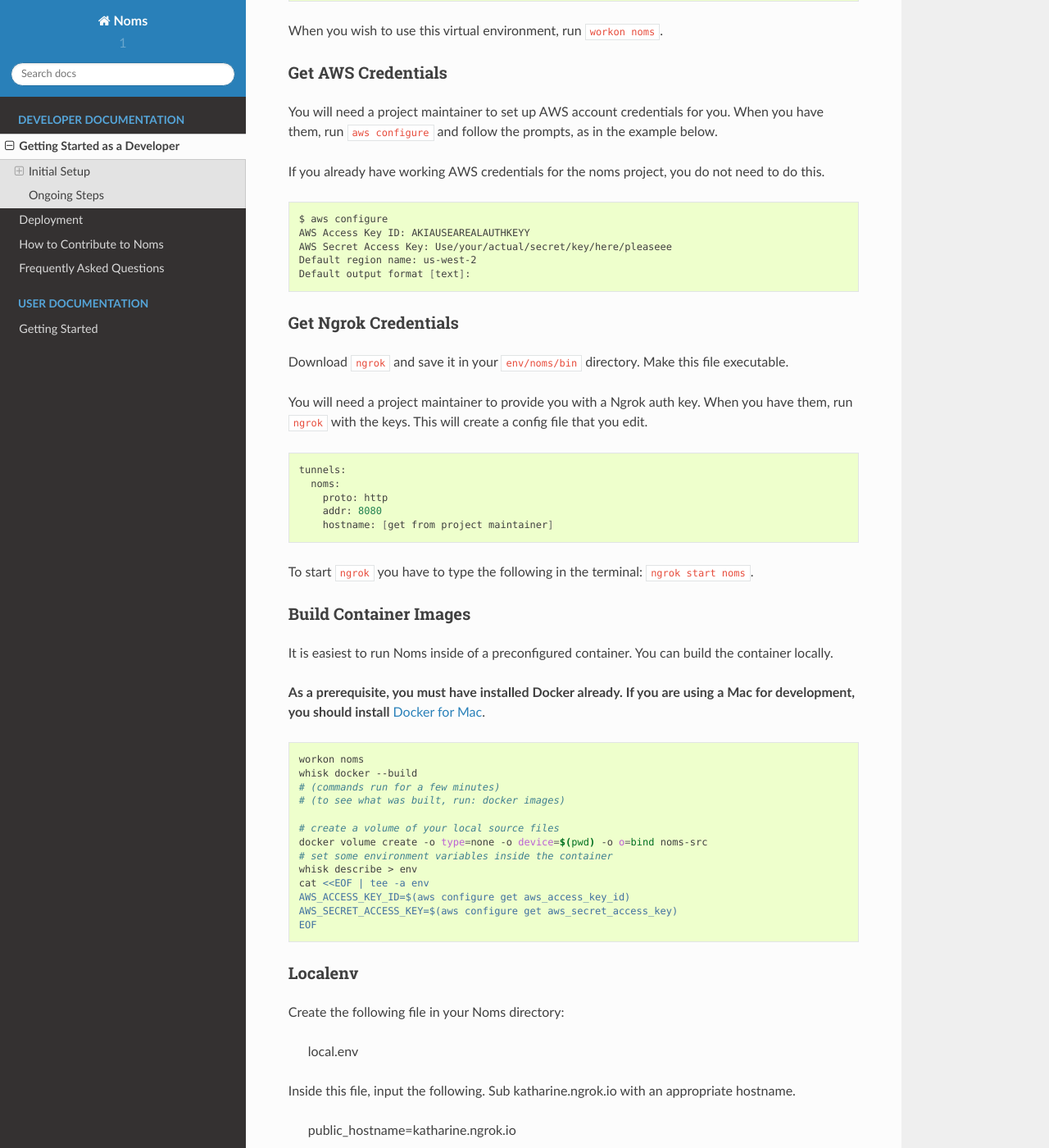
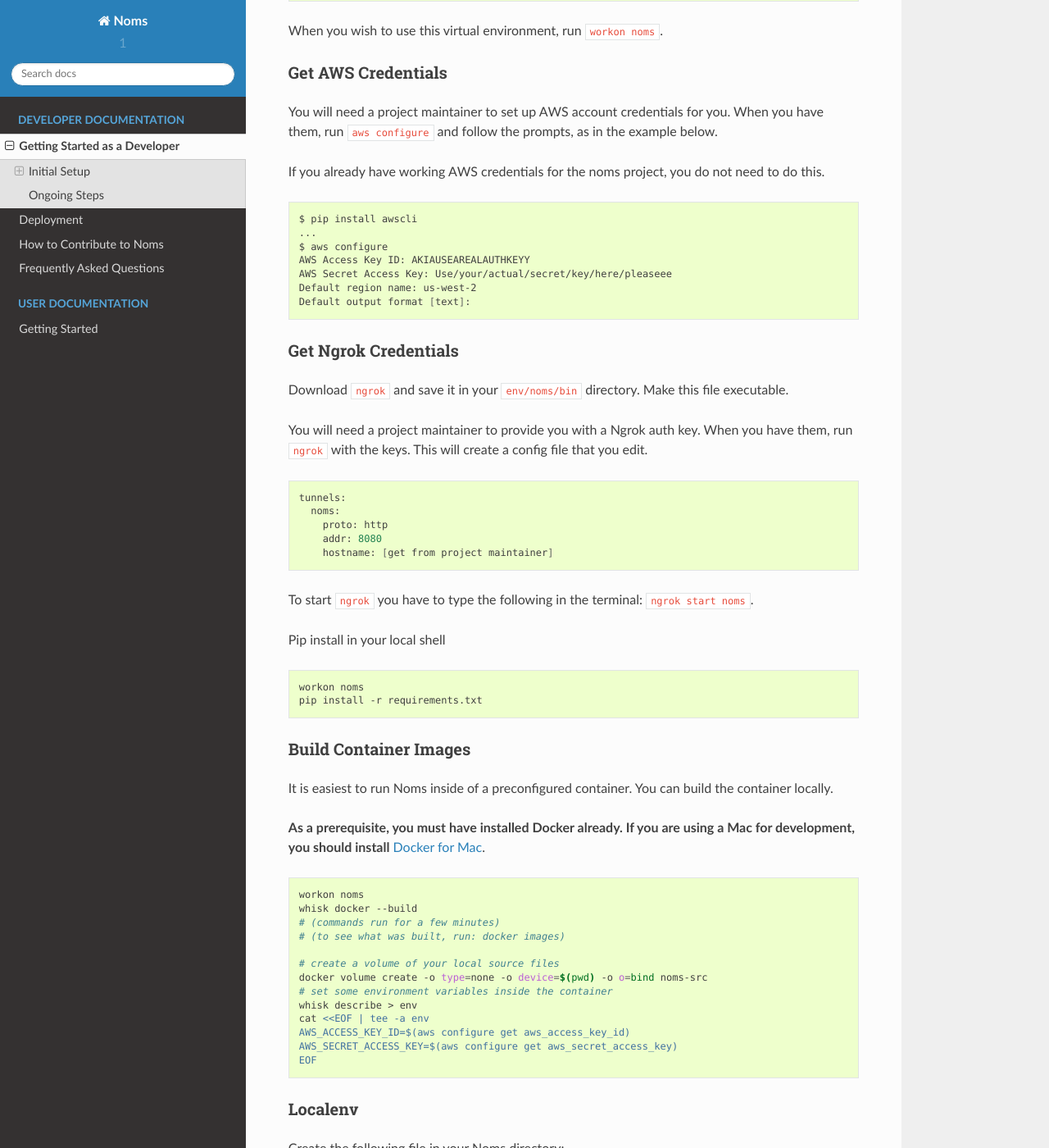
Before and after one commit to katharinechen/Noms, a Sphinx documentation site: the page built from docs/devgettingstarted.rst, in a window 1280 px wide and 1400 px high, scrolled down 956 px. Shown: the whole window at 82% size. Built offline with Sphinx 7.4.7 and the Read the Docs theme 2.0.0, drawn with Linux system fonts in a browser that asks for light colours; formulas are drawn with MathJax 3.

Commit message:
noms-67 doc tweaks

```diff
--- a/docs/devgettingstarted.rst
+++ b/docs/devgettingstarted.rst
@@ -56,6 +56,8 @@ need to do this.
 
 .. code-block:: bash
 
+    $ pip install awscli
+    ...
     $ aws configure
     AWS Access Key ID: AKIAUSEAREALAUTHKEYY
     AWS Secret Access Key: Use/your/actual/secret/key/here/pleaseee
@@ -79,6 +81,14 @@ When you have them, run ``ngrok`` with the keys. This will create a config file
         hostname: [get from project maintainer]
 
 To start ``ngrok`` you have to type the following in the terminal: ``ngrok start noms``.
+
+Pip install in your local shell
+
+.. code-block:: bash
+
+    workon noms
+    pip install -r requirements.txt
+
 
 Build Container Images
 ~~~~~~~~~~~~~~~~~~~~~~
```
